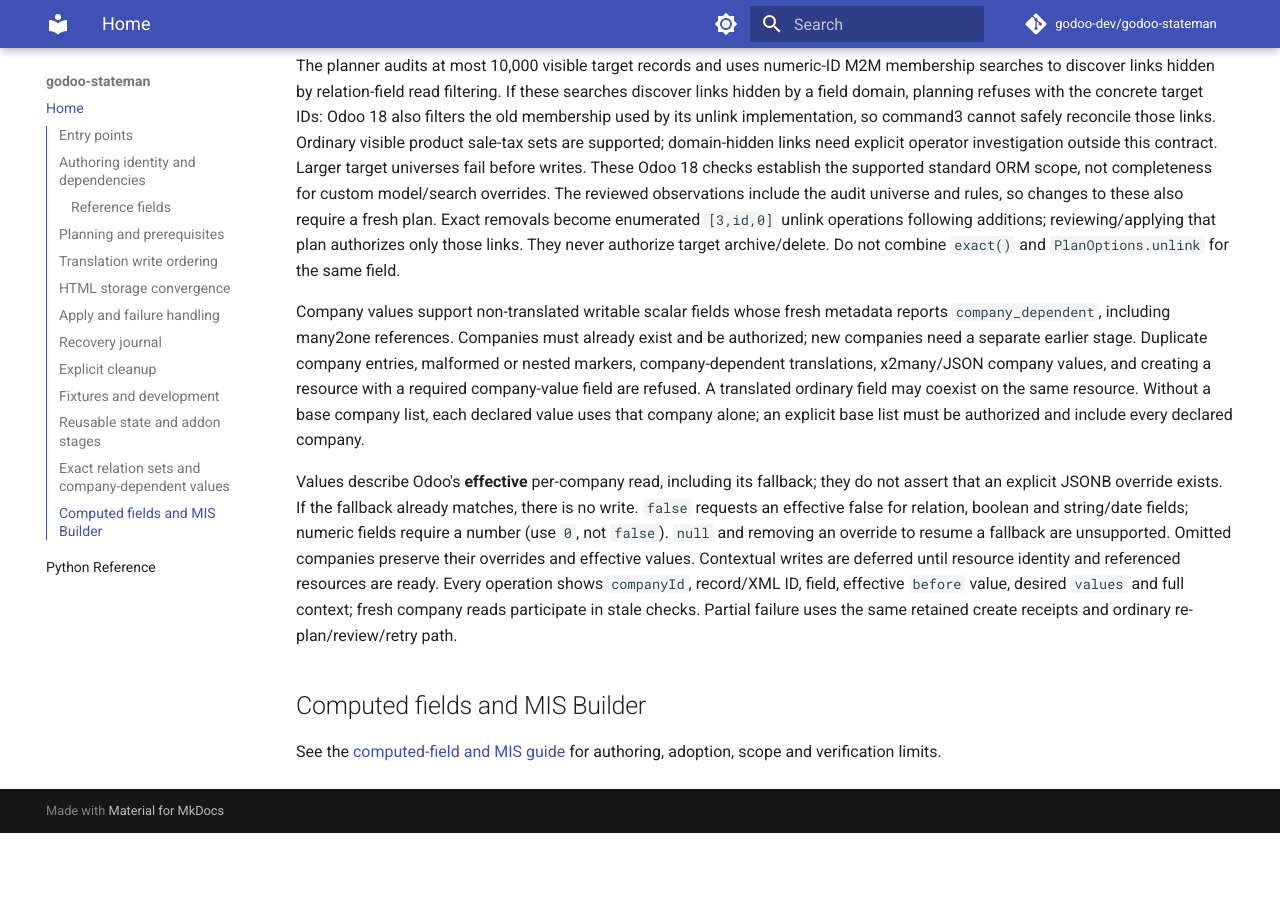
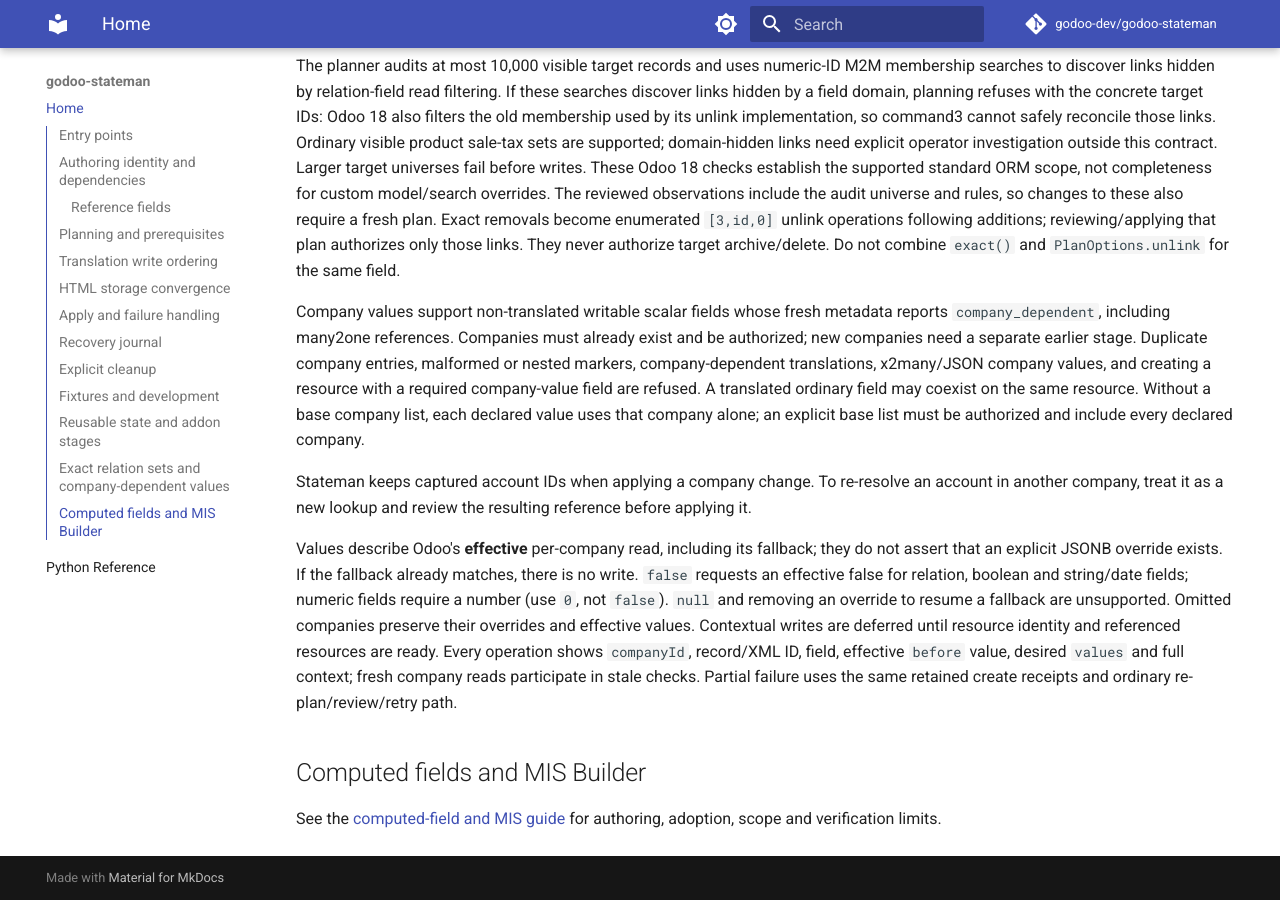
Before and after one commit to godoo-dev/godoo-stateman, an MkDocs documentation site: the page built from docs/index.md, in a window 1280 px wide and 900 px high, scrolled down 7590 px. Built offline with MkDocs 1.6.1 and Material for MkDocs 9.7.7, drawn with Linux system fonts in a browser that asks for light colours; comment, search, counter and statistics services are not loaded; before the commit the page ends 8423 px from its top, so only the background shows below that.

Commit message:
Document translation, membership and company-context policy
Explain how Stateman writes translations, treats exact sets and
resolves accounts per company, and mark text that depends on
version-sensitive Odoo behavior with atlas references.

```diff
--- a/docs/index.md
+++ b/docs/index.md
@@ -193,6 +193,8 @@ No module refresh/install/upgrade or action execution occurs in this core.
 
 ## Translation write ordering
 
+<!-- atlas: base/translations-context-lang-read-write -->
+
 When a contextual translation differs, the reviewed plan includes its update and
 one final `translation-defaults` update containing the authored default values of
 only the fields with translation writes. This final operation uses the caller's
@@ -359,6 +361,8 @@ rule, domain, hidden-link and stale-plan checks. It is not a general context
 allowlist: other fields/models, values and mixed keys remain refused. Custom
 server overrides require instance-specific verification.
 
+<!-- atlas: base/multi-company-allowed-company-ids -->
+
 `companyValues([{ company: lookup('res.company', { name: 'Company A' }), value }])`
 declares effective values of a company-dependent field on one resource. Companies
 must already exist and be authorized; relation values can refer to newly created
@@ -406,6 +410,8 @@ constant true, and `company_id in company_ids` or `company_id parent_of company_
 predicates, optionally including shared (`company_id = False`) records. Other rules are rejected even
 when their group might not apply to this user. This is intentionally conservative.
 
+<!-- atlas: base/field-types-many2many-filtered-membership -->
+
 The planner audits at most 10,000 visible target records and uses numeric-ID M2M
 membership searches to discover links hidden by relation-field read filtering.
 If these searches discover links hidden by a field domain, planning refuses with
@@ -430,6 +436,12 @@ field are refused. A translated ordinary field may coexist on the same resource.
 Without a base company list, each declared value uses that company alone; an
 explicit base list must be authorized and include every declared company.
 
+<!-- atlas: modules/accounting-account-code-company-context -->
+
+Stateman keeps captured account IDs when applying a company change. To re-resolve
+an account in another company, treat it as a new lookup and review the resulting
+reference before applying it.
+
 Values describe Odoo's **effective** per-company read, including its fallback;
 they do not assert that an explicit JSONB override exists. If the fallback already
 matches, there is no write. `false` requests an effective false for relation,
```
